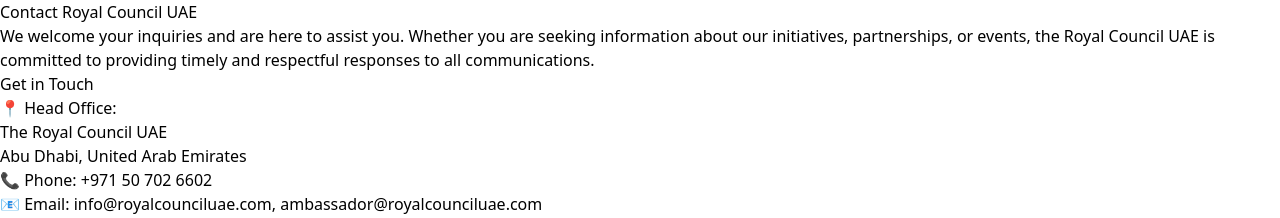
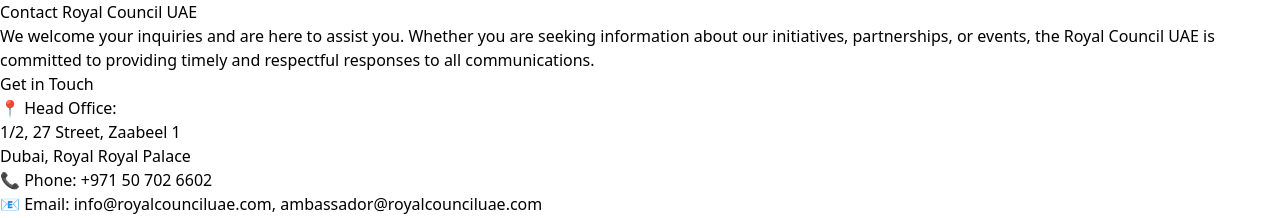
Before and after one commit to Hussein1710/royal, a React (Vite) app: page / in a window 1280 px wide. Shown: the part 1041-1259 px from the top of the page. Built offline with nearby package versions, Linux system fonts and the light colour scheme.

Commit message:
edit made

```diff
--- a/src/components/Contactus.jsx
+++ b/src/components/Contactus.jsx
@@ -40,8 +40,8 @@
 <p>Get in Touch</p>
 
 <p>📍 Head Office:</p>
-<p>The Royal Council UAE</p>
-<p>Abu Dhabi, United Arab Emirates</p>
+<p>1/2, 27 Street, Zaabeel 1</p>
+<p>Dubai, Royal Royal Palace</p>
 
 <p>📞 Phone: +971 50 702 6602</p>
 <p>📧 Email: info@royalcounciluae.com, ambassador@royalcounciluae.com</p>
```
